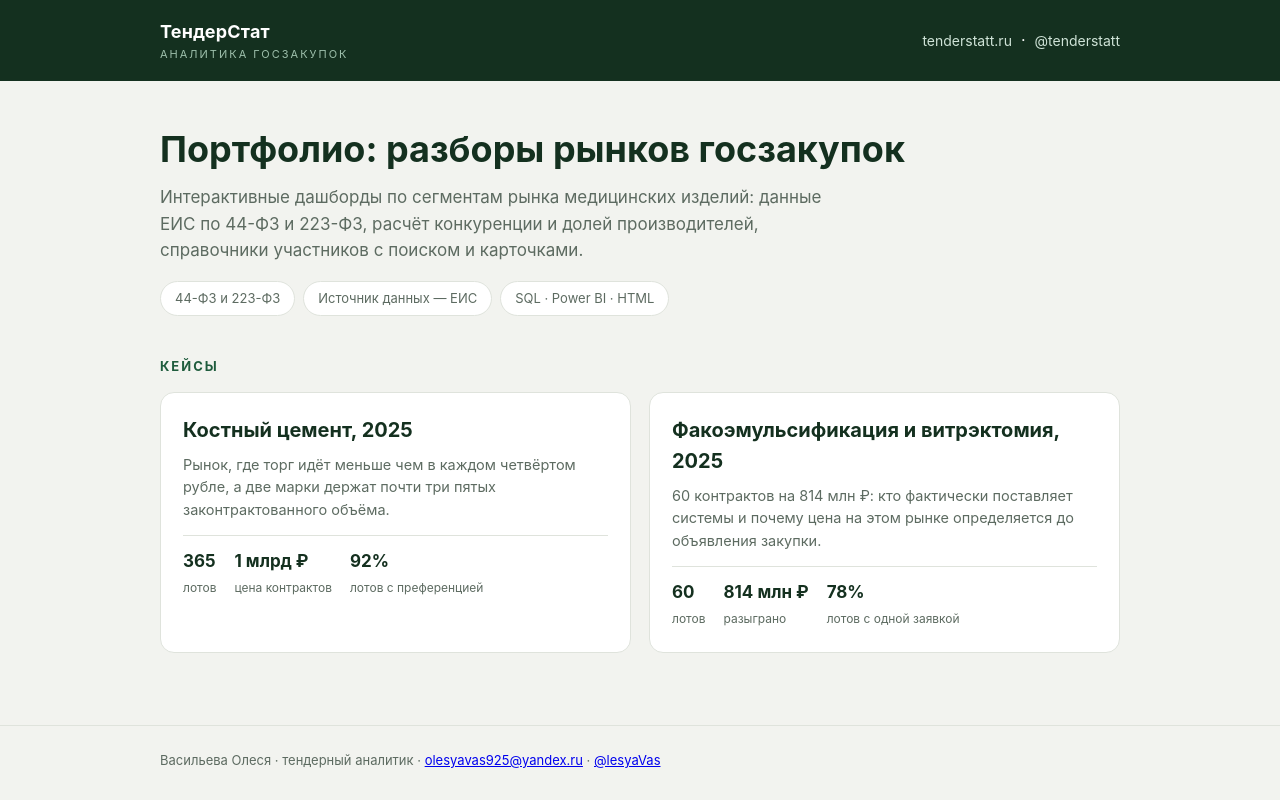
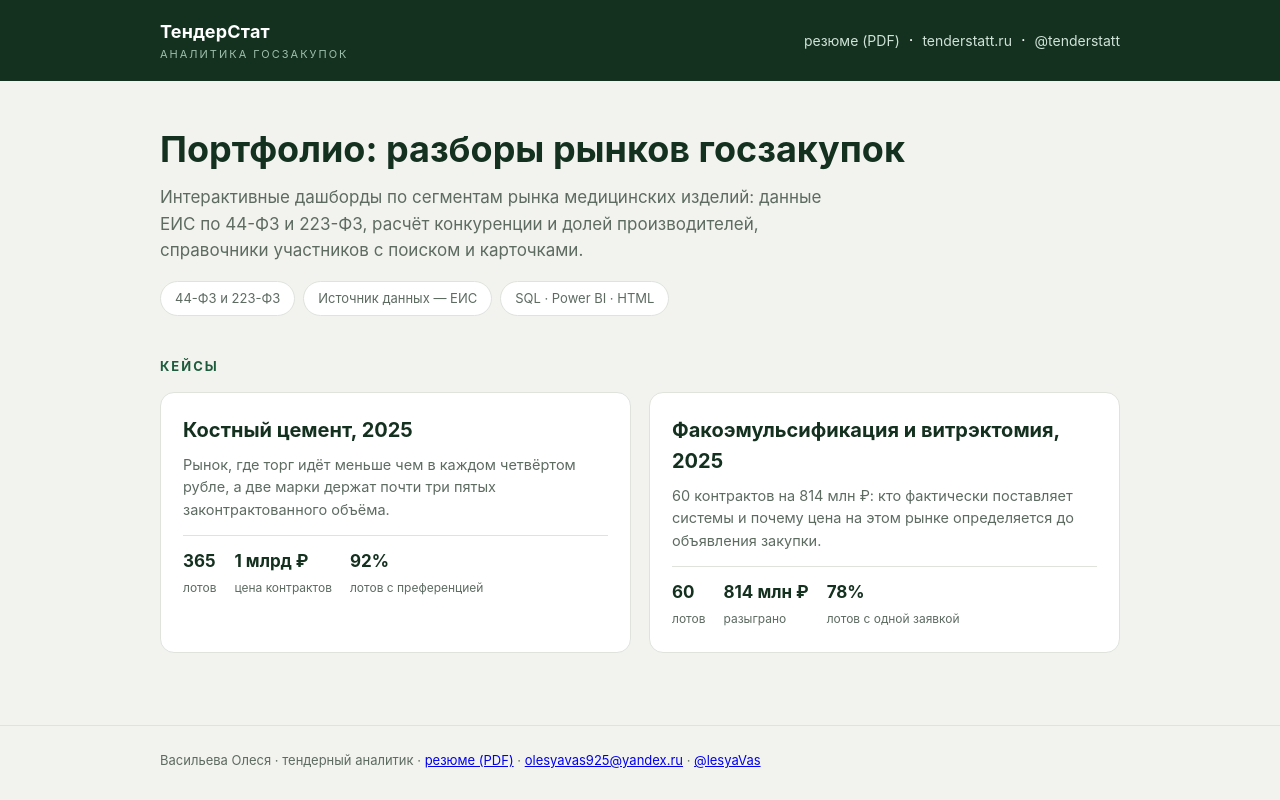
Before and after one commit to Olesyavas10/Portfolio, a plain HTML site: page index.html in a window 1280 px wide. Drawn offline with Linux system fonts and the light colour scheme.

Commit message:
Добавлено резюме в PDF и ссылки на него с главной страницы
Co-Authored-By: Claude Opus 5 <noreply@anthropic.com>
Claude-Session: https://claude.ai/code/session_014HqqAqQS73uxdiw8eXvepf

```diff
--- a/index.html
+++ b/index.html
@@ -40,7 +40,8 @@
 
 <header><div class="wrap">
   <div class="brand">ТендерСтат<span>аналитика госзакупок</span></div>
-  <div><a href="https://tenderstatt.ru">tenderstatt.ru</a> &nbsp;·&nbsp;
+  <div><a href="rezyume-vasileva-olesya.pdf">резюме (PDF)</a> &nbsp;·&nbsp;
+       <a href="https://tenderstatt.ru">tenderstatt.ru</a> &nbsp;·&nbsp;
        <a href="https://t.me/tenderstatt">@tenderstatt</a></div>
 </div></header>
 
@@ -81,6 +82,7 @@
 </div></main>
 
 <footer><div class="wrap">Васильева Олеся · тендерный аналитик ·
+  <a href="rezyume-vasileva-olesya.pdf">резюме (PDF)</a> ·
   <a href="mailto:olesyavas925@yandex.ru">olesyavas925@yandex.ru</a> ·
   <a href="https://t.me/lesyaVas">@lesyaVas</a>
 </div></footer>
```
Also changed, not shown: 2 other files.
